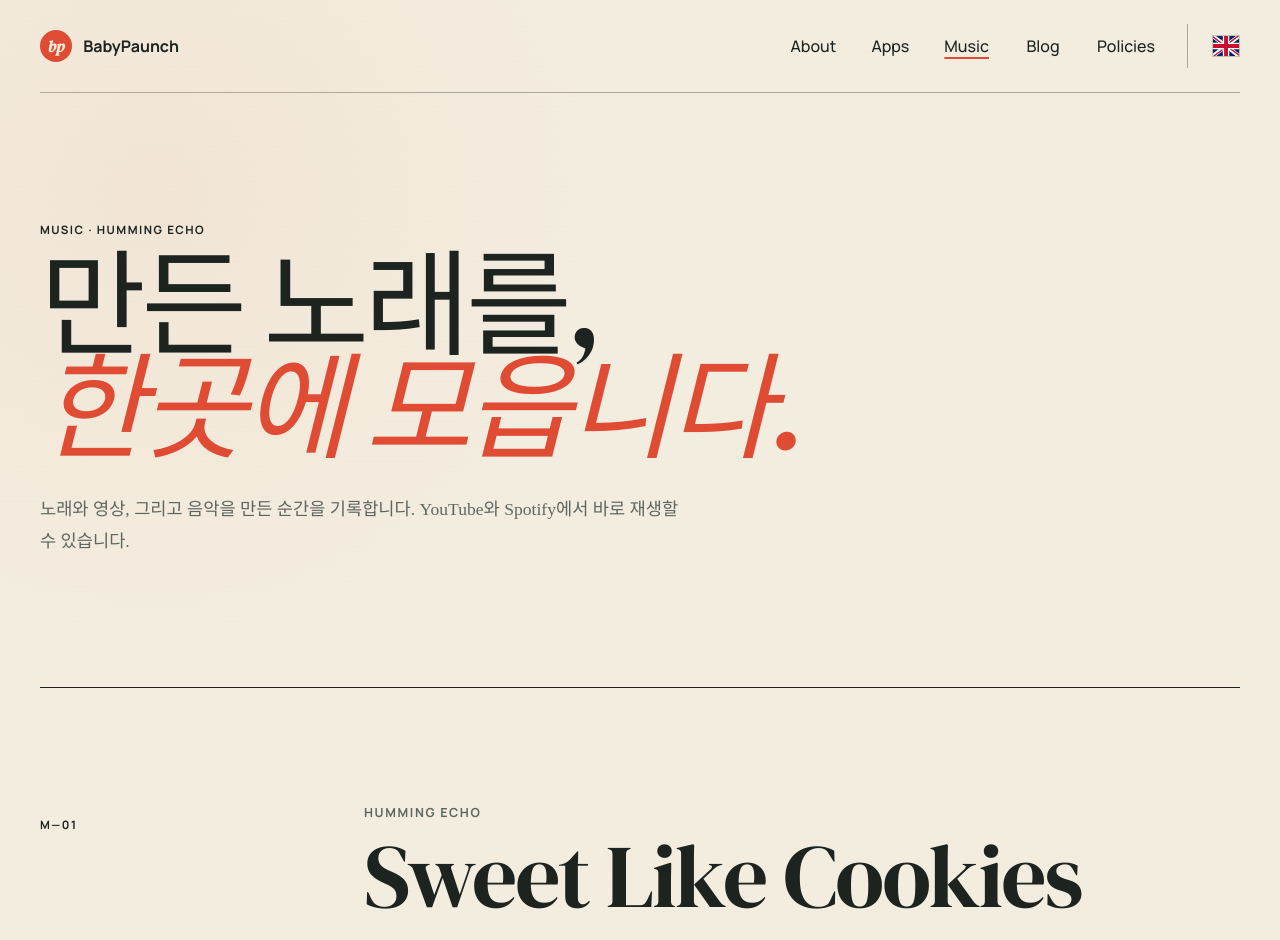
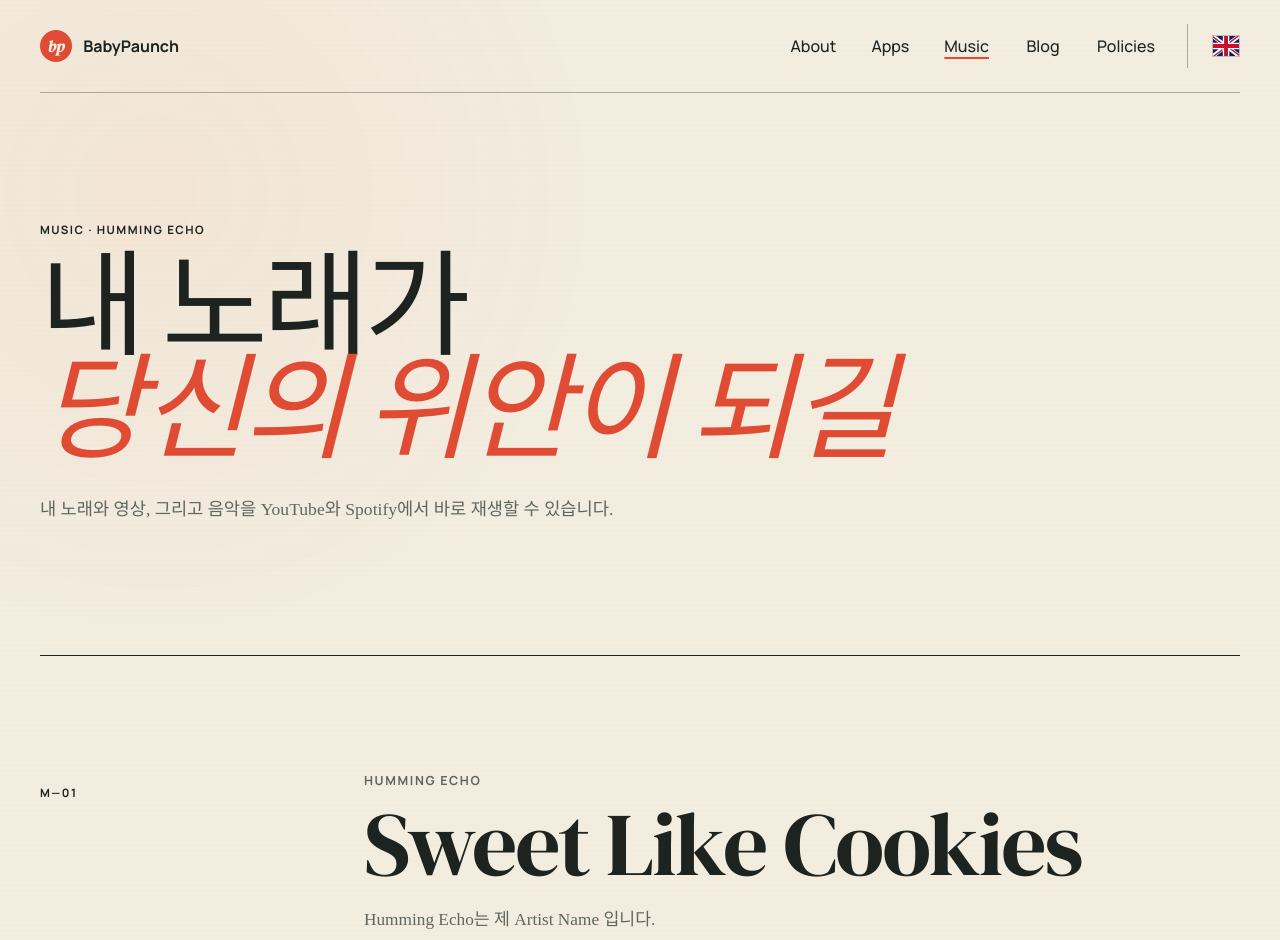
Before and after one commit to babypaunch/babypaunch.github.io, a Jekyll site: the page built from music/index.html, in a window 1280 px wide and 1400 px high. Shown: the top 940 px of the window. Built offline with Jekyll 4.4.1, drawn with Linux system fonts in a browser that asks for light colours; some web fonts are replaced; some of the changed text lies outside the part shown.

Commit message:
feat(music): 음악 페이지 메시지 변경

```diff
--- a/_data/en.yml
+++ b/_data/en.yml
@@ -40,8 +40,8 @@ home:
   blog_link: Read the blog
 music:
   eyebrow: Music · Humming Echo
-  heading: Songs I've made,<br><em>all in one place.</em>
-  intro: A home for the songs, videos, and moments behind the music. Play them here through YouTube and Spotify.
+  heading: May my songs<br><em>bring you comfort.</em>
+  intro: Play my songs and videos here through YouTube and Spotify.
   releases_label: Music releases
   youtube_player: YouTube video player
   spotify_player: Spotify music player
--- a/_data/ko.yml
+++ b/_data/ko.yml
@@ -40,8 +40,8 @@ home:
   blog_link: 블로그 가기
 music:
   eyebrow: Music · Humming Echo
-  heading: 만든 노래를,<br><em>한곳에 모읍니다.</em>
-  intro: 노래와 영상, 그리고 음악을 만든 순간을 기록합니다. YouTube와 Spotify에서 바로 재생할 수 있습니다.
+  heading: 내 노래가<br><em>당신의 위안이 되길</em>
+  intro: 내 노래와 영상, 그리고 음악을 YouTube와 Spotify에서 바로 재생할 수 있습니다.
   releases_label: 음악 목록
   youtube_player: YouTube 영상 플레이어
   spotify_player: Spotify 음악 플레이어
--- a/_data/music.yml
+++ b/_data/music.yml
@@ -2,8 +2,8 @@
   title: Sweet Like Cookies
   artist: Humming Echo
   description:
-    ko: YouTube 영상과 Spotify에서 함께 들을 수 있는 Humming Echo의 노래입니다.
-    en: A song by Humming Echo, available here through YouTube and Spotify.
+    ko: Humming Echo는 제 Artist Name 입니다.
+    en: Humming Echo is my artist name.
   youtube_id: t6aQ-sHDGBA
   youtube_url: https://www.youtube.com/watch?v=t6aQ-sHDGBA
   spotify_id: 5JGDMtUk9mb7m3hpLGWjSl
```
